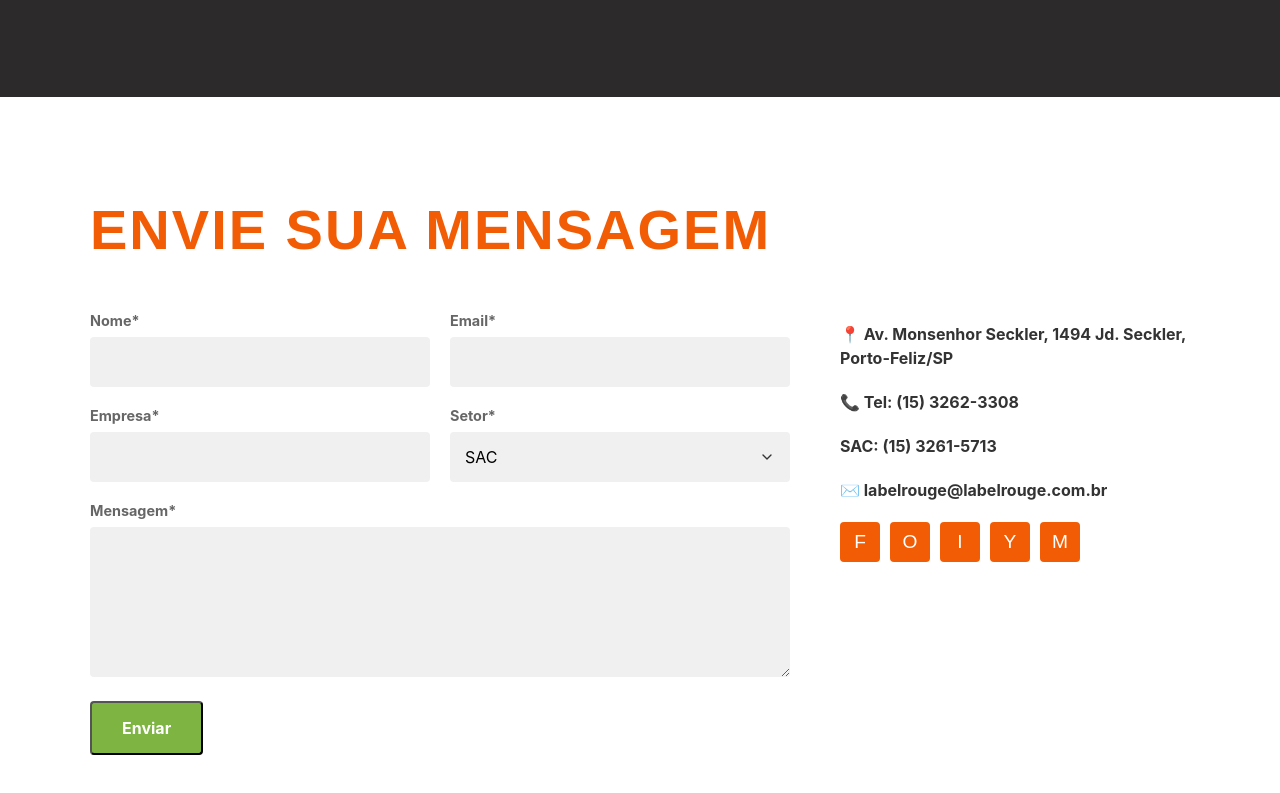
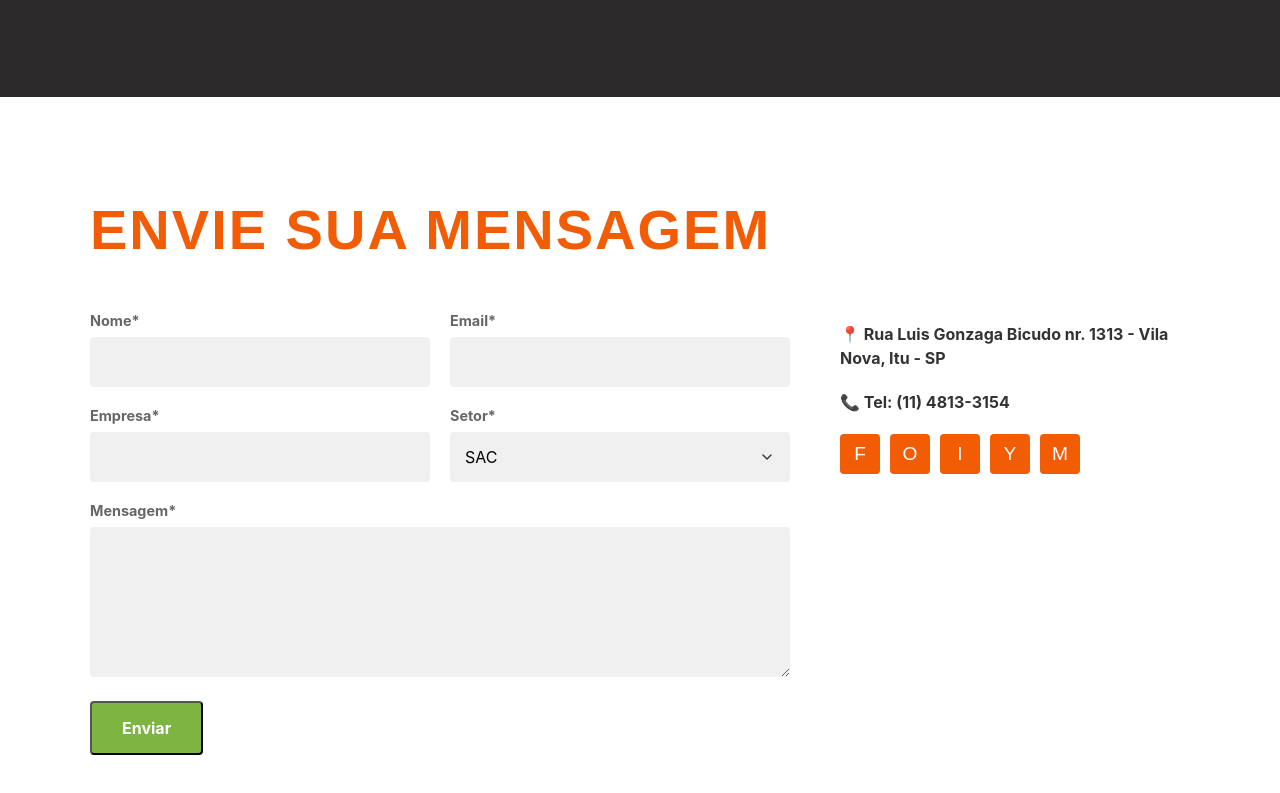
Before and after one commit to riqcampos/GranjaITUProjeto, a plain HTML site: page main.html in a window 1280 px wide. Shown: the part 827-1620 px from the top of the page. Drawn offline with Linux system fonts and the light colour scheme.

Commit message:
Images for slider and contact information

```diff
--- a/main.html
+++ b/main.html
@@ -94,10 +94,8 @@
                     </form>
 
                     <div class="info-contato">
-                        <p><strong>📍 Av. Monsenhor Seckler, 1494 Jd. Seckler, Porto-Feliz/SP</strong></p>
-                        <p><strong>📞 Tel: (15) 3262-3308</strong></p>
-                        <p><strong>SAC: (15) 3261-5713</strong></p>
-                        <p><strong>✉️ labelrouge@labelrouge.com.br</strong></p>
+                        <p><strong>📍 Rua Luis Gonzaga Bicudo nr. 1313 - Vila Nova, Itu - SP</strong></p>
+                        <p><strong>📞 Tel: (11) 4813-3154</strong></p>
 
                         <div class="social-icons">
                             <a href="#" class="social-icon">F</a>
```
Also changed, not shown: images/ovoCozidoDireira.png (added), images/ovoInteiroCaipira.png (added), 2 other files.
